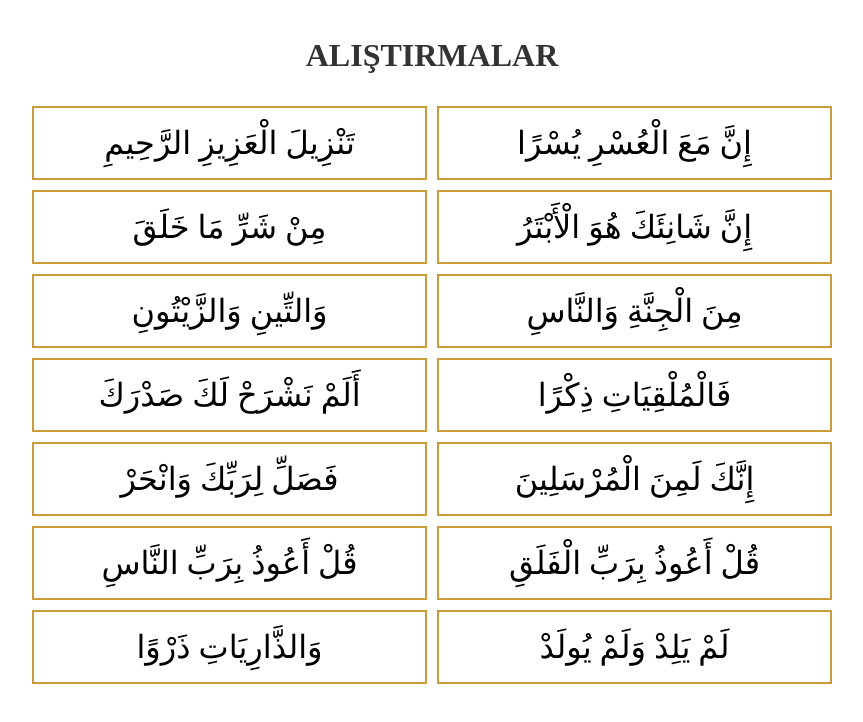
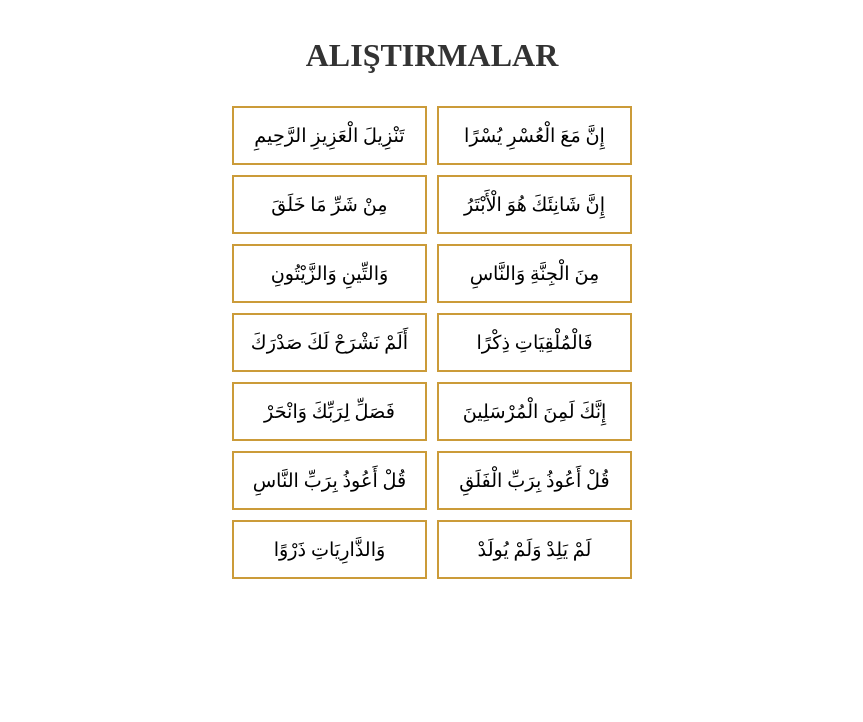
Before and after one commit to Firdevs-demir/alistirmalar-1, a plain HTML site: page index.html in a window 1280 px wide. Shown: the whole page, without its empty margins (208-1071 px from the left). Drawn offline with Linux system fonts and the light colour scheme; a web font is replaced by a local one.

Commit message:
Update index.html

```diff
--- a/index.html
+++ b/index.html
@@ -21,13 +21,13 @@
       display: grid;
       grid-template-columns: repeat(2, 1fr);
       gap: 10px;
-      max-width: 800px;
+      max-width: 400px;
       margin: 0 auto;
     }
     .ayat-box {
       border: 2px solid #CB9B39;
       padding: 1rem;
-      font-size: 2.0rem;
+      font-size: 1.2rem;
       cursor: pointer;
       transition: transform 0.2s;
       position: relative;
```
